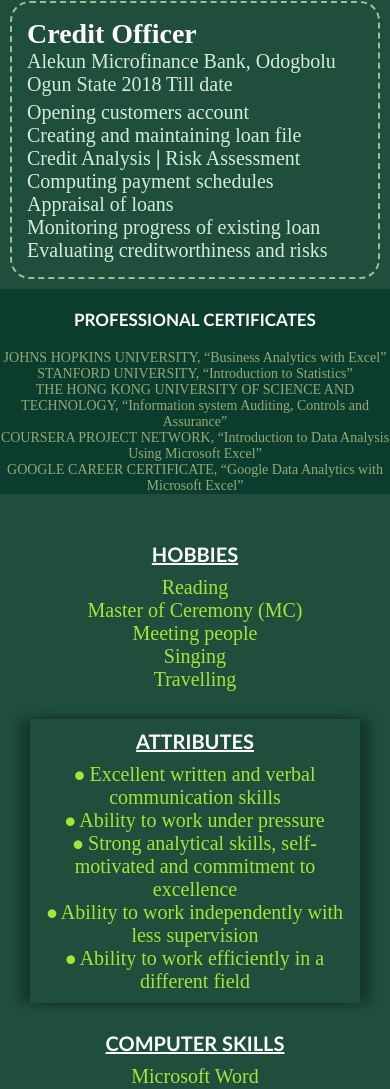
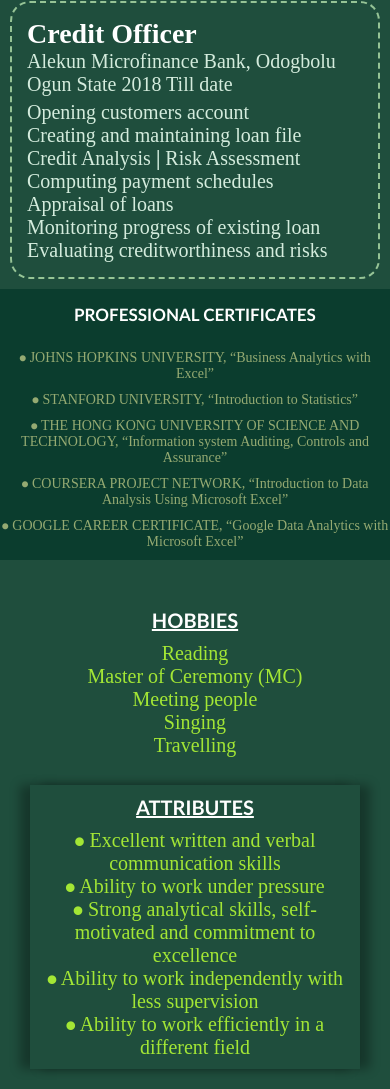
Before and after one commit to Ayo-Adedeji/RevampYourCV, a plain HTML site: page index.html in a window 390 px wide. Shown: the part 3084-4173 px from the top of the page. Drawn offline with Linux system fonts and the light colour scheme.

Commit message:
first commit

```diff
--- a/index.css
+++ b/index.css
@@ -465,7 +465,7 @@
 }
 .p-cert {
   text-align: center;
-  padding: 20px;
+  padding: 15px;
   font-size: 25px;
   color: #ffff;
   font-family: "Gill Sans", "Gill Sans MT", Calibri, "Trebuchet MS", sans-serif;
@@ -636,6 +636,14 @@
   .education {
     width: 95%;
   }
+    .certs{
+    margin-bottom: 10px;
+  }
+
+  .certs li{
+
+margin-top: 10px;
+  }
 }
 
 @media (max-width: 800px) {
@@ -732,6 +740,14 @@
   }
   .pro {
     font-size: 25px;
+  }
+    .certs{
+    margin-bottom: 10px;
+  }
+
+  .certs li{
+font-size: 19px;
+margin-top: 10px;
   }
   .position {
     font-size: 35px;
@@ -912,6 +928,14 @@
     .p-cert{
         font-size: 17px;
     }
+      .certs{
+    margin-bottom: 10px;
+  }
+
+  .certs li{
+font-size: 14px;
+margin-top: 10px;
+  }
     .message-div {
       width: 70%;
     }
@@ -1052,6 +1076,14 @@
     .p-cert{
         font-size: 17px;
     }
+      .certs{
+    margin-bottom: 10px;
+  }
+
+  .certs li{
+font-size: 14px;
+margin-top: 10px;
+  }
     .message-div {
       width: 70%;
     }
@@ -1062,6 +1094,20 @@
 }
 @media (max-width: 350px) {
   .typewriter {
-    font-size: 30px;
+    font-size: 23px;
+  }
+  .pro{
+    font-size: 14px;
+  }
+  .certs{
+    margin-bottom: 10px;
+  }
+
+  .certs li{
+font-size: 14px;
+margin-top: 10px;
+  }
+  .p-cert{
+    font-size: 14px;
   }
 }
--- a/index.html
+++ b/index.html
@@ -193,19 +193,19 @@
        <h1 class="p-cert">
        PROFESSIONAL CERTIFICATES
     </h1>
-      <ul>
-        <li> JOHNS HOPKINS UNIVERSITY, “Business Analytics with Excel”</li>
-        <li>STANFORD UNIVERSITY, “Introduction to Statistics”</li>
-        <li>
+      <ul class="certs">
+        <li> ⦁ JOHNS HOPKINS UNIVERSITY, “Business Analytics with Excel”</li>
+        <li>⦁ STANFORD UNIVERSITY, “Introduction to Statistics”</li>
+        <li>⦁
            THE HONG KONG UNIVERSITY OF SCIENCE AND TECHNOLOGY, “Information
           system Auditing, Controls and Assurance”
         </li>
-        <li>
+        <li>⦁
            COURSERA PROJECT NETWORK, “Introduction to Data Analysis Using
           Microsoft Excel”
         </li>
         <li>
-          GOOGLE CAREER CERTIFICATE, “Google Data Analytics with Microsoft
+           ⦁ GOOGLE CAREER CERTIFICATE, “Google Data Analytics with Microsoft
           Excel”
         </li>
       </ul>
```
